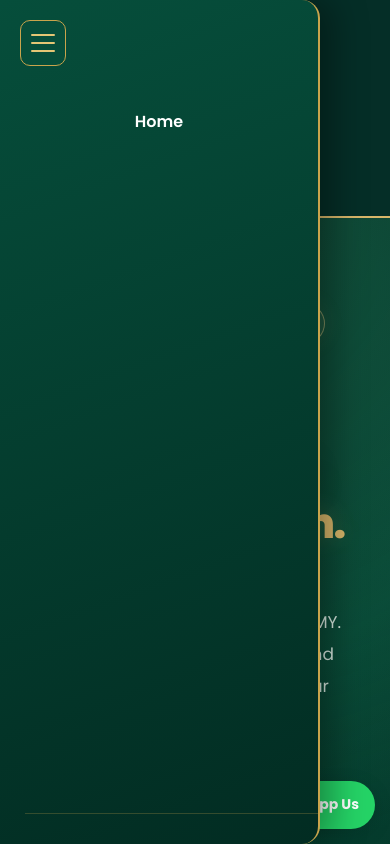
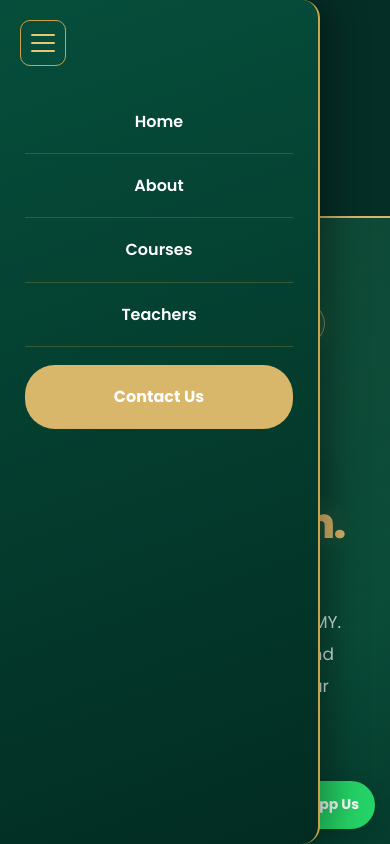
Before and after one commit to MOHAMEDARSHAD1314/ABAQER-ACADEMY, a plain HTML site: page index.html in a window 390 px wide. Both pictures are taken after a click on the button "Open navigation menu". Shown: the top 844 px of the page. Drawn offline with Linux system fonts and the light colour scheme; grey boxes are pictures that could not be loaded.

Commit message:
Update index.html

```diff
--- a/index.html
+++ b/index.html
@@ -2520,6 +2520,30 @@ box-sizing: border-box;
   order: 0;
 }
 
+/* MOBILE MENU - SHOW ALL NAVIGATION LINKS */
+@media (max-width: 768px) {
+  #mainNav {
+    display: flex !important;
+    flex-direction: column !important;
+    align-items: stretch !important;
+    justify-content: flex-start !important;
+    height: 100dvh !important;
+    max-height: 100vh;
+    overflow-y: auto !important;
+    padding-top: 90px;
+    padding-bottom: 40px;
+  }
+
+  #mainNav a {
+    display: block !important;
+    width: 100%;
+    flex-shrink: 0;
+    visibility: visible !important;
+    opacity: 1 !important;
+    padding: 18px 12px;
+  }
+}
+
 </style>
 
 <section id="registration" class="registration-section">
```
